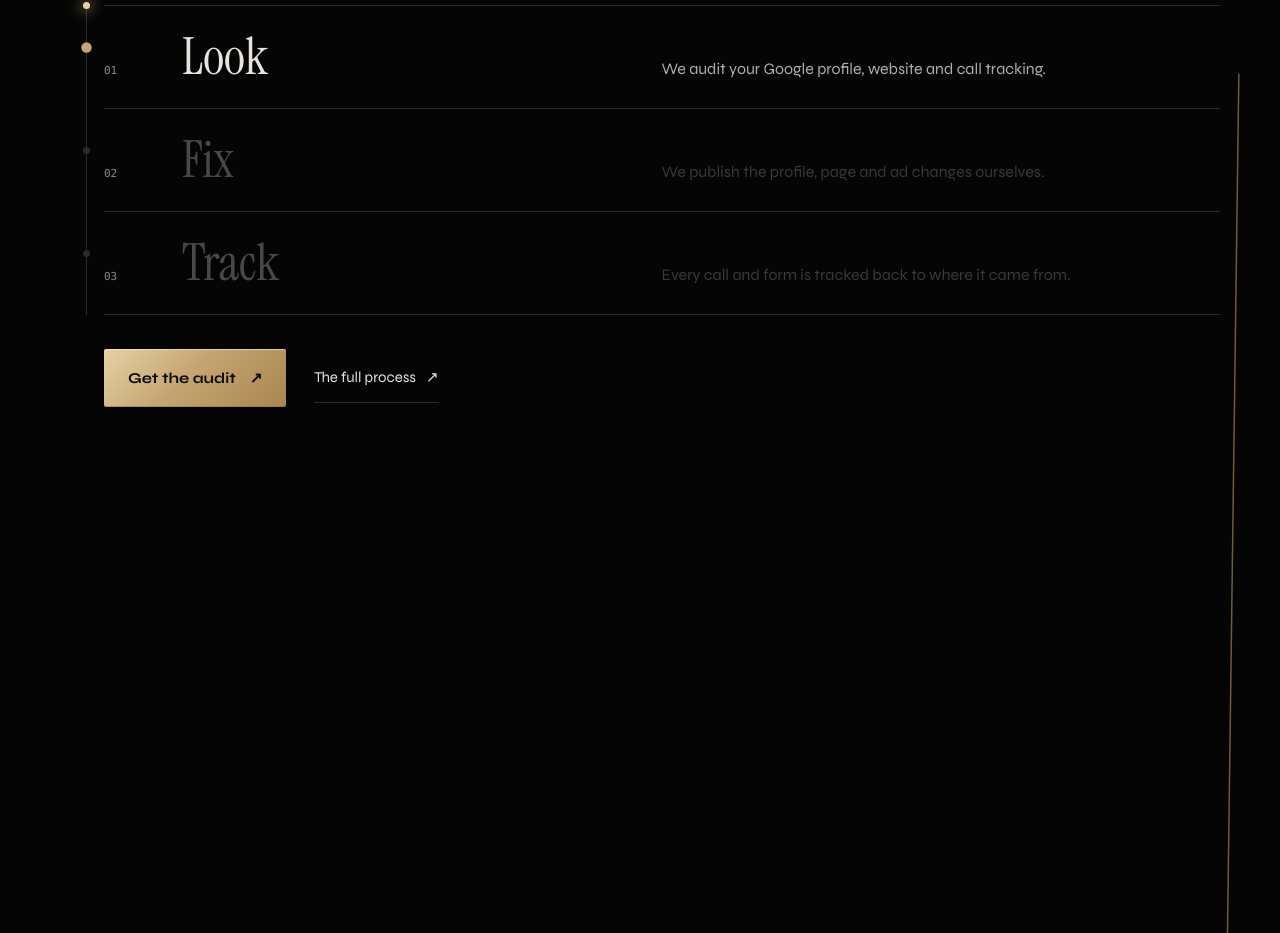
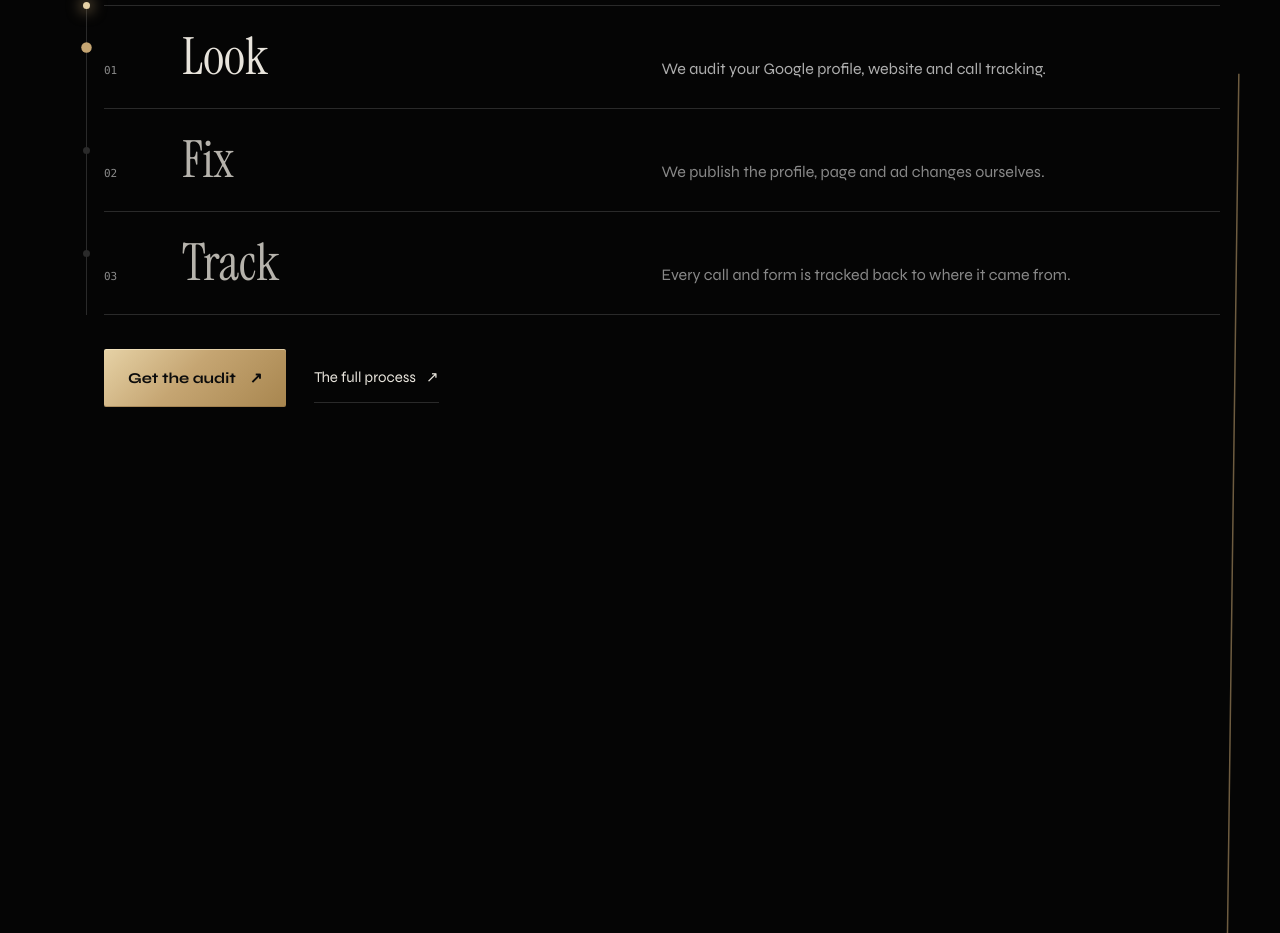
Before and after one commit to contactprimara-debug/PriMara, a Next.js app: page / in a window 1280 px wide. Shown: the part 5015-5948 px from the top of the page. Built offline with nearby package versions, Linux system fonts and the light colour scheme.

Commit message:
Home: pinned steps keep AA contrast when dimmed; scroll link label matches visible text
Co-Authored-By: Claude Sonnet 5.5 <noreply@anthropic.com>

```diff
--- a/app/home.css
+++ b/app/home.css
@@ -290,6 +290,6 @@
 .rh-pinsec.is-pinned{padding:0}
 .rh-pinsec.is-pinned .rh-pin-stick{position:sticky;top:0;height:100svh;display:flex;align-items:center;padding-top:60px}
 .rh-pinsec.is-pinned .rh-pin-stick>.rh-wrap{width:100%}
-.rh-pinsec.is-pinned .rh-steps li:not(.is-on) strong,.rh-pinsec.is-pinned .rh-steps li:not(.is-on) em{opacity:.3}
+.rh-pinsec.is-pinned .rh-steps li:not(.is-on) strong,.rh-pinsec.is-pinned .rh-steps li:not(.is-on) em{opacity:.78}
 @media(max-width:700px){.rh-conn{left:-12px}.rh-steps li::before,.rh-steps li::after{left:-15px}.rh-ghost{right:0}.rh-ghost::before{font-size:44vw}}
 @media(prefers-reduced-motion:reduce){.rh-mesh i,.rh-ghost{transform:none!important}.rh-ev{transition:none}.rh-conn i{transform:scaleY(1)}.rh-conn b{display:none}.rh-steps li::after{opacity:1;transform:scale(1.4)}}
--- a/app/page.tsx
+++ b/app/page.tsx
@@ -154,7 +154,7 @@ export default function HomePage() {
             </div>
           </div>
         </div>
-        <a className="rh-scroll" href="#beneath" aria-label="Scroll down">Scroll to look inside ↓</a>
+        <a className="rh-scroll" href="#beneath" aria-label="Scroll to look inside">Scroll to look inside ↓</a>
       </section>
 
       <div className="rh-marq" aria-hidden="true">
```
